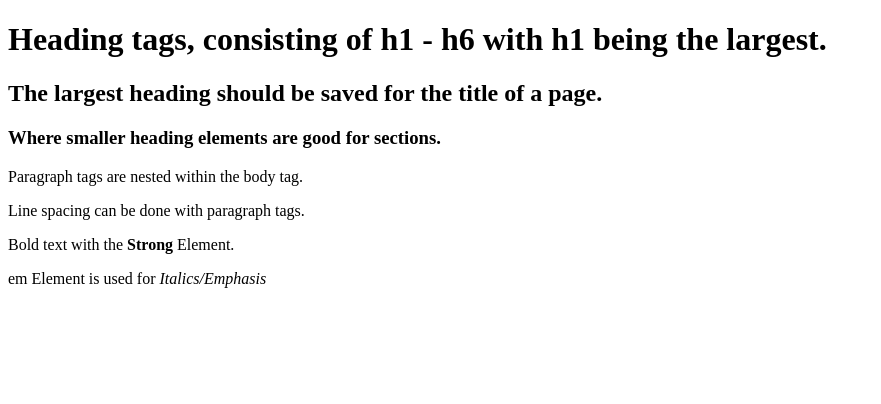
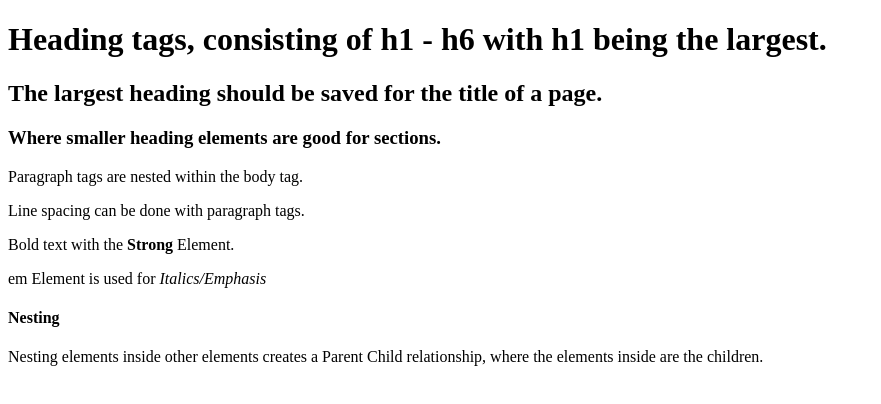
Before and after one commit to SonorousFrost/html-boiler-repo, a plain HTML site: page index.html in a window 1280 px wide. Shown: the whole page, without its empty margins (0-881 px from the left). Drawn offline with Linux system fonts and the light colour scheme.

Commit message:
added Nesting notation

```diff
--- a/index.html
+++ b/index.html
@@ -33,6 +33,11 @@
         <p>
             em Element is used for <em>Italics/Emphasis</em>
         </p>
+
+        <h4>Nesting</h4>
+
+            <p>Nesting elements inside other elements creates a Parent Child relationship, where the elements inside are the children.</p>
+
     </body>
 
 </html>
```
